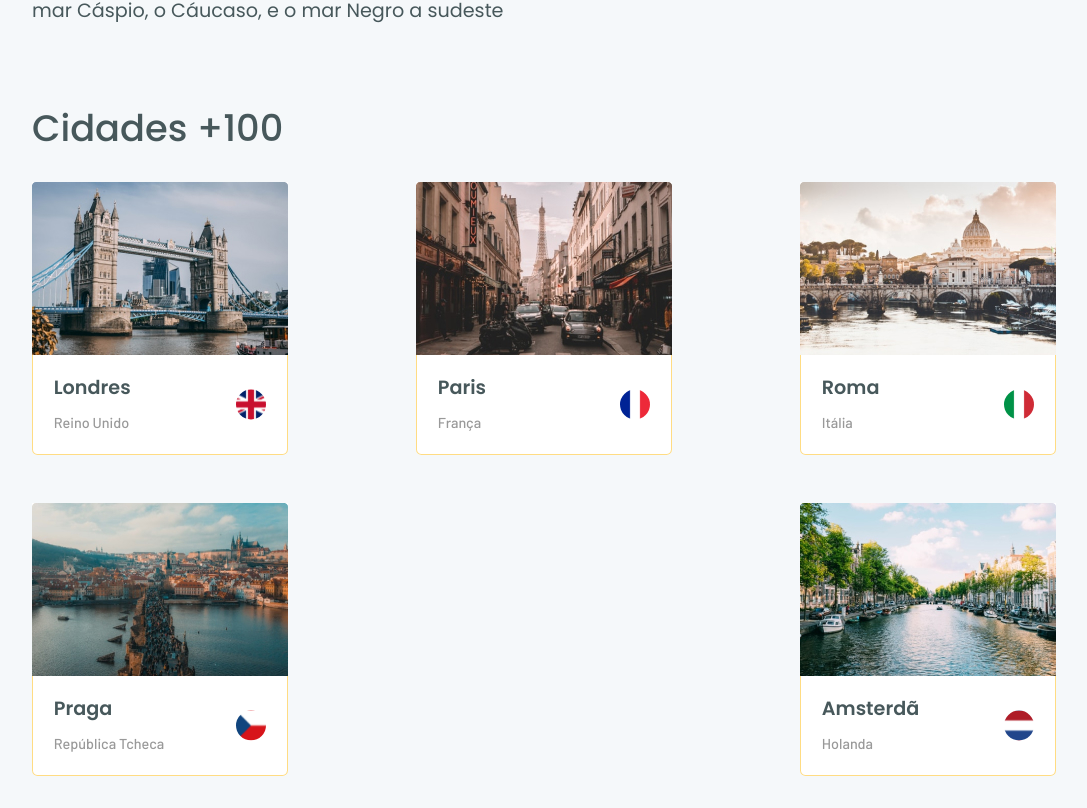
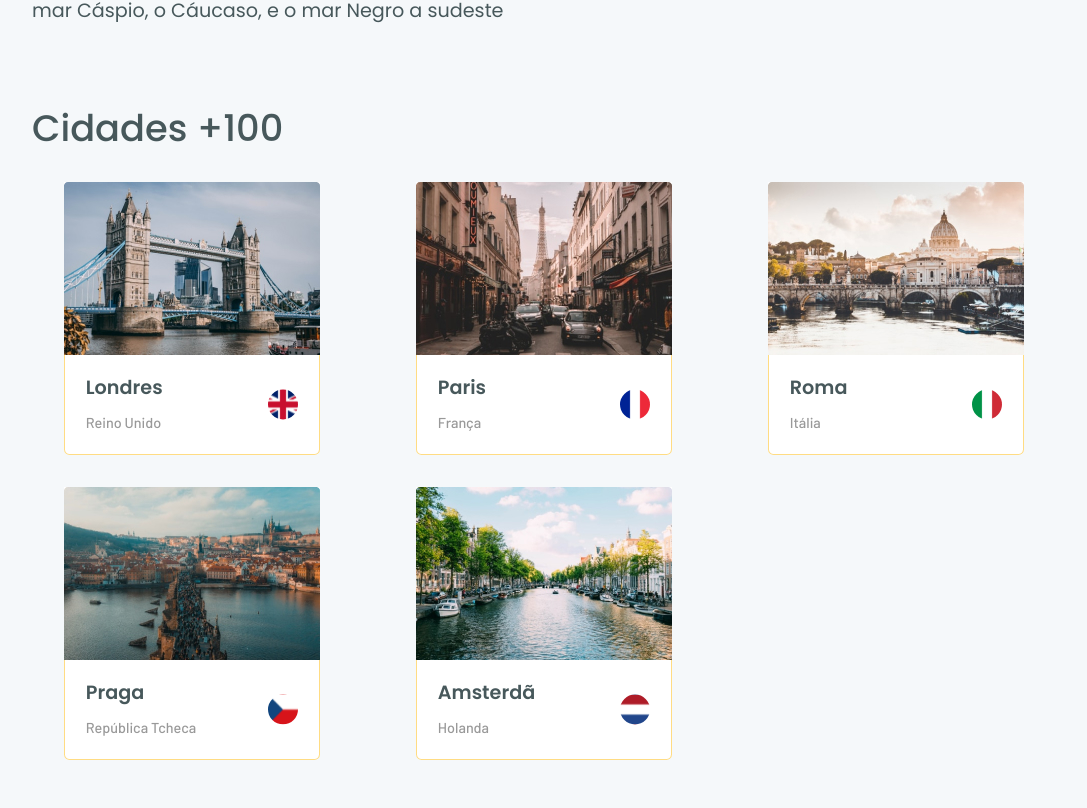
Before and after one commit to luisspassos/worldtrip, a Next.js app: page /continente in a window 1280 px wide. Shown: the part 712-1520 px from the top of the page, without its empty margins (96-1183 px from the left). Built offline with nearby package versions, Linux system fonts and the light colour scheme.

Commit message:
added header back button tooltip

```diff
--- a/src/components/CityCards/index.tsx
+++ b/src/components/CityCards/index.tsx
@@ -1,4 +1,4 @@
-import { Box, Flex, Heading } from "@chakra-ui/react";
+import { Box, Flex, Heading, SimpleGrid } from "@chakra-ui/react";
 import { Card } from "./Card";
 
 export function CityCards() {
@@ -12,21 +12,23 @@ export function CityCards() {
     >
       <Heading
         fontWeight={500}
-        fontSize="2.3rem"
+        fontSize={{
+          base: "2rem",
+          md: "2.1rem",
+          lg: "2.3rem"
+        }}
         mb="2rem"
       >
         Cidades +100
       </Heading>
-      <Flex
-        wrap="wrap"
-        justify={{
-          base: "center",
-          xl: "space-between"
+      <SimpleGrid
+        minChildWidth="256px"
+        spacingX="2rem"
+        spacingY={{
+          base: "1.2rem",
+          lg: "2rem"
         }}
-        gap={{
-          base: "1.5rem",
-          md: "3rem 1.5rem"
-        }}
+        placeItems="center"
       >
         <Card
             cityImg="/images/countries/london.jpg"
@@ -58,8 +60,7 @@ export function CityCards() {
             city="Amsterdã"
             flagImg="/images/countries/netherlands_icon.svg"
           />
-
-      </Flex>
+      </SimpleGrid>
     </Box>
   )
 }
--- a/src/components/ContinentInformation/index.tsx
+++ b/src/components/ContinentInformation/index.tsx
@@ -1,4 +1,4 @@
-import { Flex, Icon, Text } from "@chakra-ui/react";
+import { Flex, Icon, Text, Tooltip } from "@chakra-ui/react";
 import { Quantities } from "./Quantities";
 import { AiOutlineInfoCircle } from 'react-icons/ai'
 
@@ -56,7 +56,19 @@ export function ContinentInformation() {
           línguas
         </Quantities>
         <Quantities quantity={27}>
-          cidades +100 <Icon as={AiOutlineInfoCircle} color="gray.500" opacity={0.5} fontSize="1rem" />
+          cidades +100
+          <Tooltip
+            hasArrow
+            label="Vá para baixo e conheça as cidades"
+            aria-label="Mensagem de dica"
+          >
+            <Icon
+              as={AiOutlineInfoCircle}
+              color="gray.500"
+              opacity={0.5}
+              fontSize="1rem"
+            />
+          </Tooltip>
         </Quantities>
       </Flex>
     </Flex>
--- a/src/components/Header.tsx
+++ b/src/components/Header.tsx
@@ -1,4 +1,4 @@
-import { Center, IconButton, Image } from "@chakra-ui/react";
+import { Center, IconButton, Image, Tooltip } from "@chakra-ui/react";
 import { useRouter } from "next/router";
 import { IoIosArrowBack } from 'react-icons/io'
 
@@ -15,6 +15,11 @@ export function Header() {
       position="relative"
     >
       {asPath.startsWith('/continente') && (
+        <Tooltip
+          hasArrow
+          label="Voltar para a página anterior"
+          aria-label="Mensagem de dica"
+        >
           <IconButton
             d="flex"
             justifyContent="center"
@@ -29,6 +34,7 @@ export function Header() {
             fontSize="1.2rem"
             variant="unstyled"
           />
+        </Tooltip>
       )}
 
       <Image
```
Lines whose indentation alone changed are shown as unchanged.
